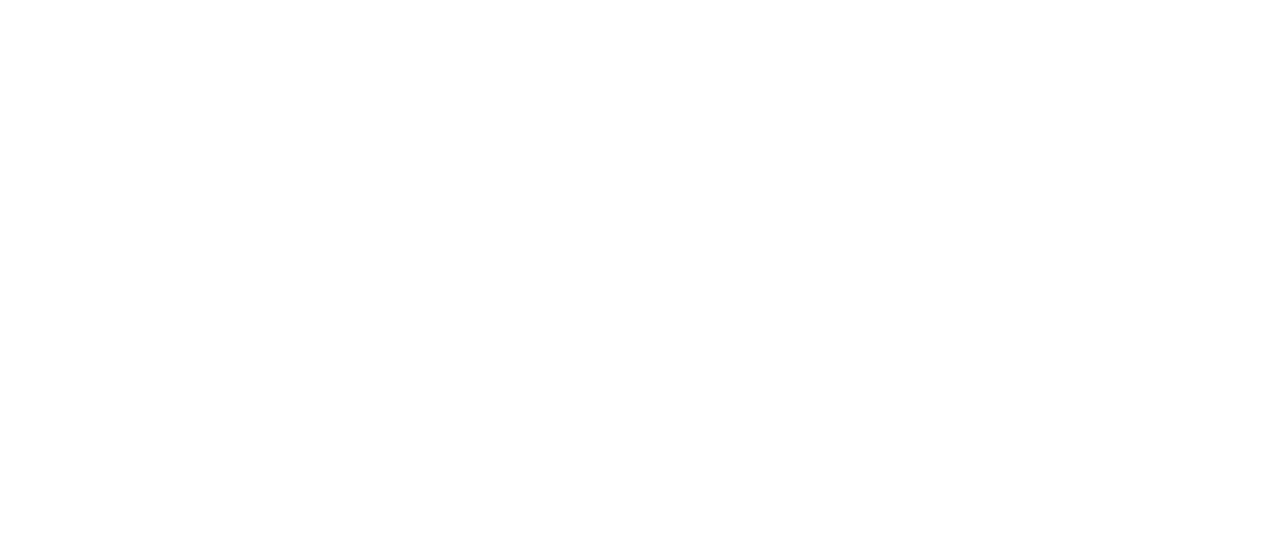
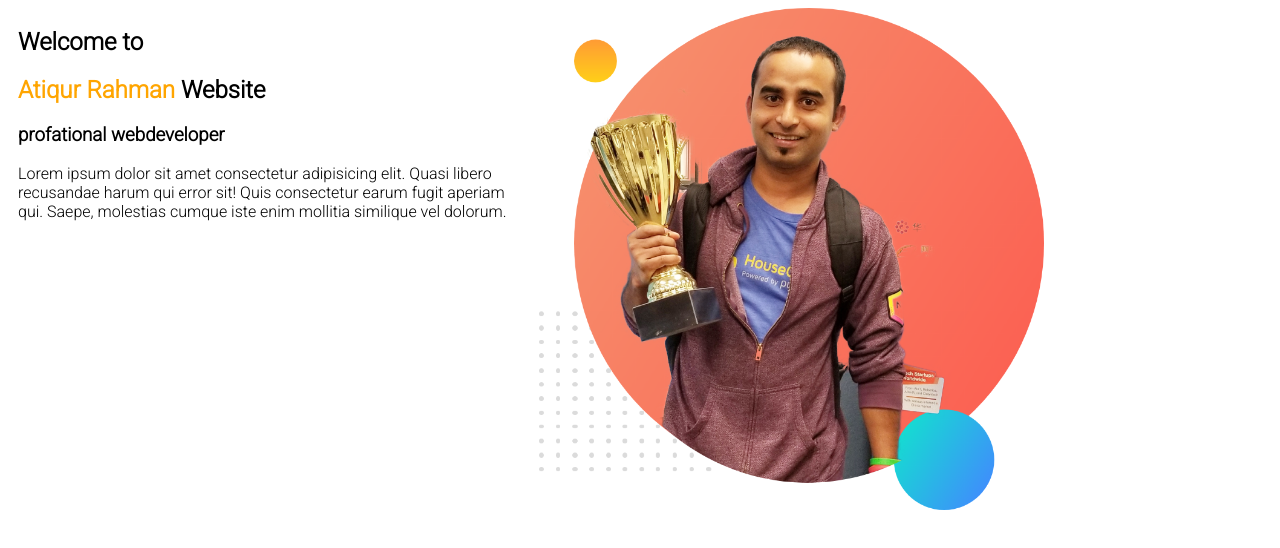
Before and after one commit to AtiqNishe/my-protfolio, a plain HTML site: page index.html in a window 1280 px wide. Drawn offline with Linux system fonts and the light colour scheme.

Commit message:
added first header

```diff
--- a/index.html
+++ b/index.html
@@ -4,9 +4,25 @@
     <meta charset="UTF-8">
     <meta http-equiv="X-UA-Compatible" content="IE=edge">
     <meta name="viewport" content="width=device-width, initial-scale=1.0">
+    <link rel="preconnect" href="https://fonts.gstatic.com">
+<link href="https://fonts.googleapis.com/css2?family=Roboto:wght@300&display=swap" rel="stylesheet">
+    <link rel="stylesheet" href="style.css">
     <title>Document</title>
 </head>
 <body>
 
+<section>
+    <div class="helf-width">
+        <h1>Welcome to</h1>
+<h1><span class="highlight">Atiqur Rahman</span> Website</h1>
+<h3>profational webdeveloper </h3>
+<p>Lorem ipsum dolor sit amet consectetur adipisicing elit. Quasi libero recusandae harum qui error sit! Quis consectetur earum fugit aperiam qui. Saepe, molestias cumque iste enim mollitia similique vel dolorum.</p>
+
+    </div>
+
+    <div class="helf-width">
+        <img src="/images/jhankar.png" alt="atiq">
+    </div>
+</section>
 </body>
 </html>
--- a/style.css
+++ b/style.css
@@ -0,0 +1,23 @@
+body{
+    font-family: 'Roboto', sans-serif;
+}
+
+h1{
+    font-size:50;
+}
+
+.highlight{
+    color:orange;
+}
+
+.helf-width{
+    width: 40%;
+    float: left;
+    margin-left: 5px;
+    padding-left: 5px;
+}
+
+.helf-width img{
+    width:100%;
+    padding-left:5px;
+}
```
Also changed, not shown: images/dream-bg.png (added), images/exp-bg.png (added), images/jhankar.png (added), images/jhankar2.png (added), images/my-bg.png (added), images/my-bg2.png (added), images/top-banner.png (added).
